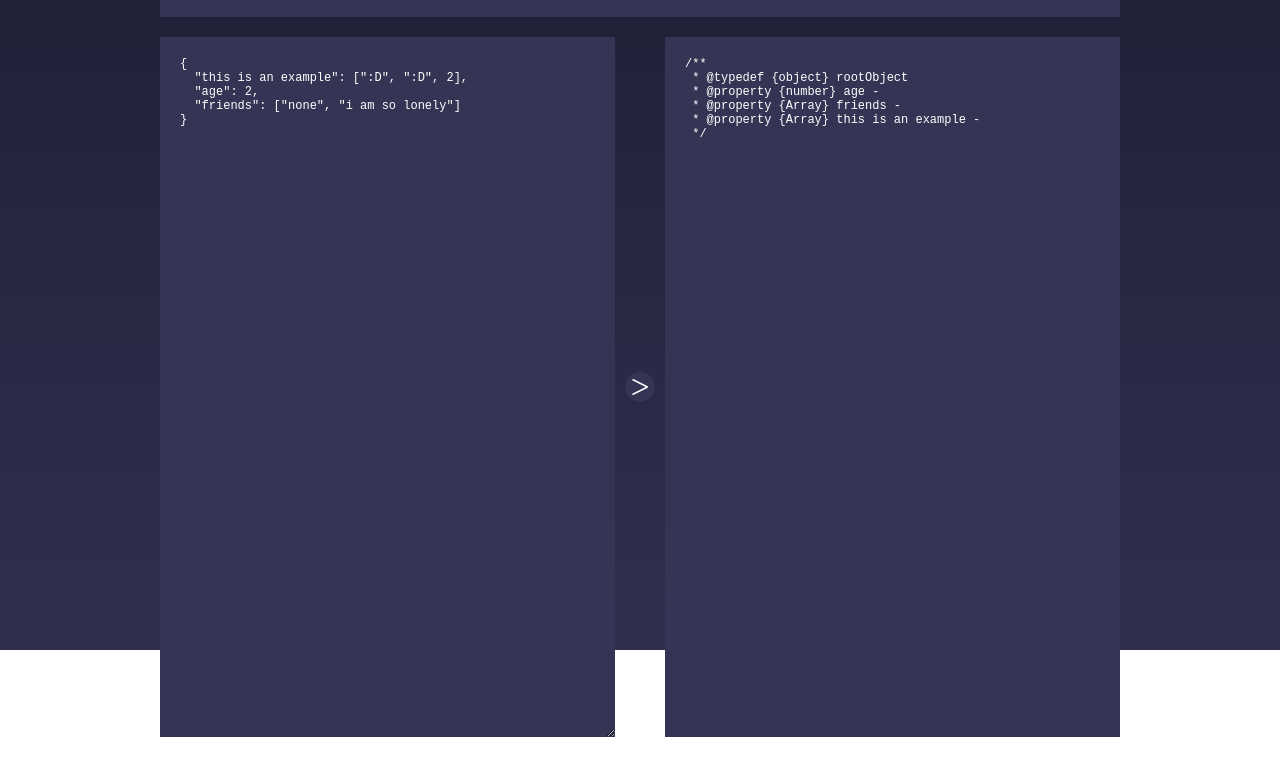
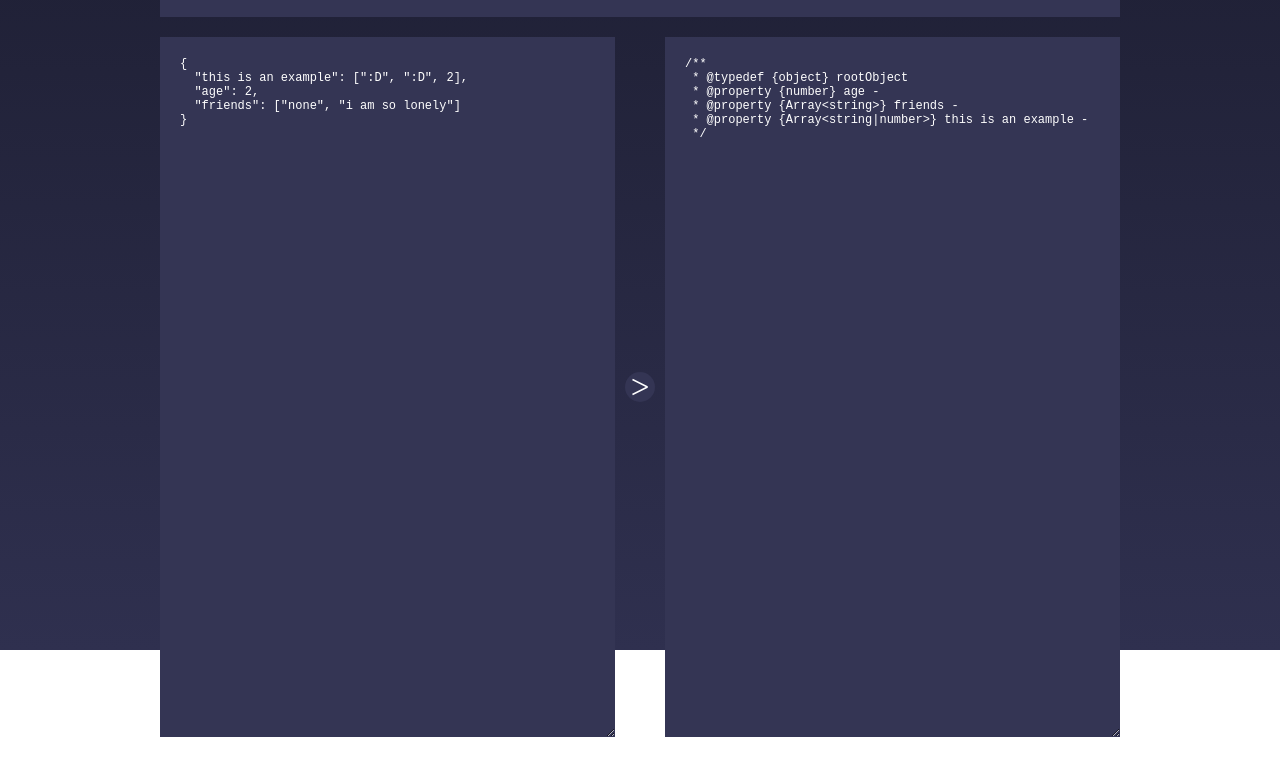
Before and after one commit to lukes611/json2docs, a website: page index.html in a window 1280 px wide. Shown: the part 150-907 px from the top of the page. Drawn offline with Linux system fonts and the light colour scheme; a web font is replaced by a local one.

Commit message:
fixed up a bug

```diff
--- a/index.html
+++ b/index.html
@@ -30,7 +30,7 @@
             <line style="stroke-width:10;stroke:white" x1="0" y1="0" x2="50" y2="100" />
             <line style="stroke-width:10;stroke:white" x1="100" y1="0" x2="50" y2="100" />
           </svg>
-        <pre id="output"></pre>
+        <textarea id="output"></textarea>
 
         <script src="index.js">
         </script>
--- a/index.js
+++ b/index.js
@@ -3,6 +3,8 @@
 const json2str = (obj) => {
     let type = typeof obj;
     if(Array.isArray(obj)) type = 'array';
+	else if(obj === undefined) type = 'undefined';
+	else if(obj === null) type = 'undefined';
     switch(type){
         case 'object':
             let keys = Object.keys(obj).sort();
@@ -25,6 +27,7 @@ const json2str = (obj) => {
 let reduce = (object, name, history) => {
     let type = typeof object;
     if(Array.isArray(object)) type = 'array';
+	else if(object === null) type = 'undefined';
     switch(type){
         case 'array':
             let rawExamples = object.map(x => reduce(x, name, history));
```
